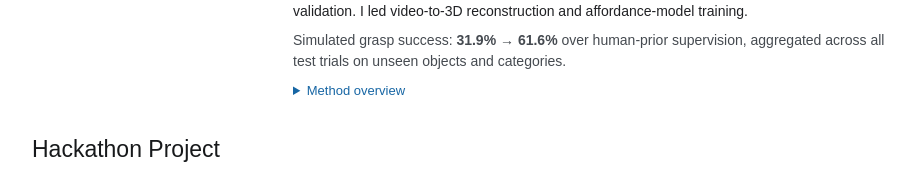
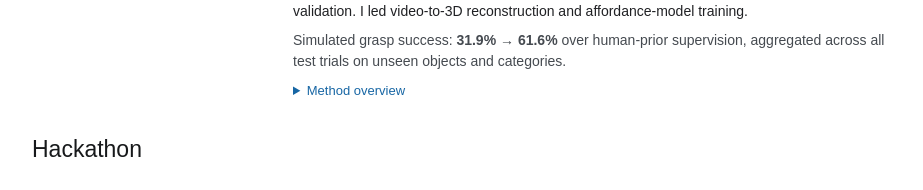
Before and after one commit to yanghong-liu/yanghong-liu.github.io, a plain HTML site: page index.html in a window 1280 px wide. Shown: the part 861-1051 px from the top of the page, without its empty margins (178-1101 px from the left). Drawn offline with Linux system fonts and the light colour scheme.

Commit message:
Rename homepage hackathon section

```diff
--- a/index.html
+++ b/index.html
@@ -35,7 +35,7 @@
 </div></article>
 </section>
 <section id="hackathon" aria-labelledby="hackathon-heading">
-<h2 id="hackathon-heading">Hackathon Project</h2>
+<h2 id="hackathon-heading">Hackathon</h2>
 <article class="paper hackathon-entry" aria-labelledby="harness-title">
 <figure class="paper-media"><a href="bright-2026.html" aria-label="View the BRIGHT hackathon project and photos"><img src="assets/bright-2026/award.jpg" width="1800" height="1200" loading="lazy" alt="Award ceremony with the first-place trophy and prize presentation."></a><figcaption>BRIGHT 2.0 · San Francisco, Nov 2026</figcaption></figure>
 <div class="paper-copy"><h3 id="harness-title"><a href="bright-2026.html">VLA Execution Harness for Robust Manipulation</a></h3>
```
